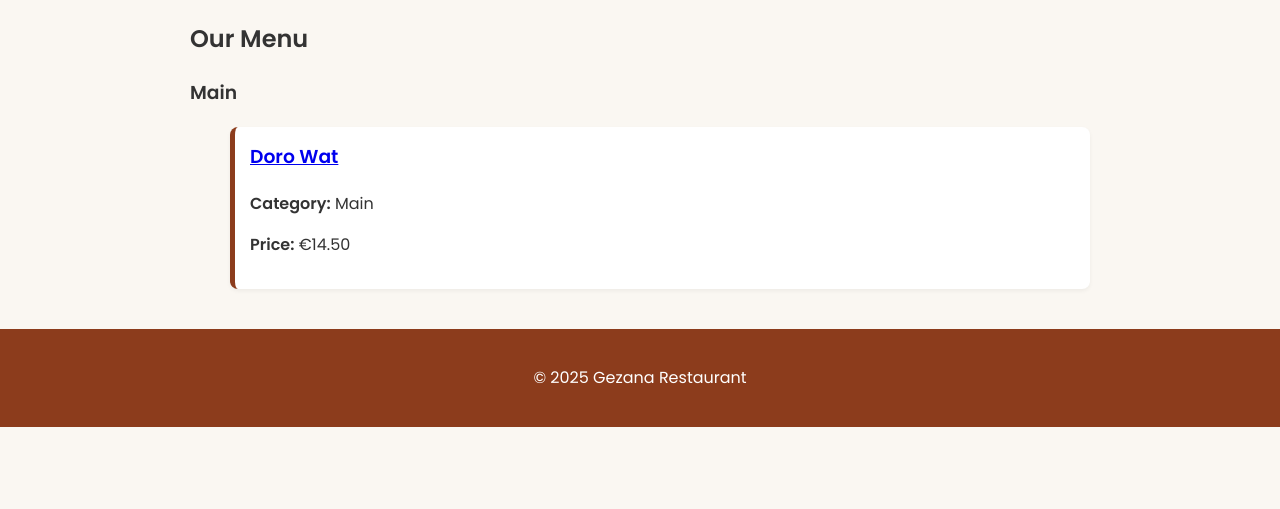
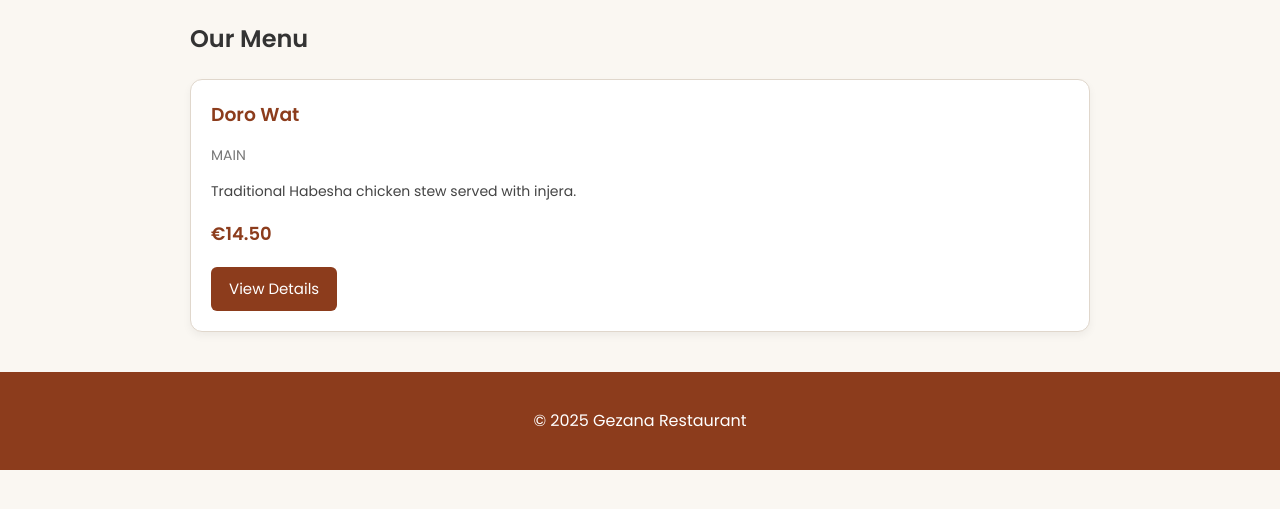
Before and after one commit to fila2021/Gezana, a Django app: page /menu/ in a window 1280 px wide. Shown: the part 226-735 px from the top of the page. Run offline with Django 4.2, Linux system fonts and the light colour scheme; data comes from the database, SQL or seed files in the repository.

Commit message:
Update the layout for menu items

```diff
--- a/gezana_app/static/css/style.css
+++ b/gezana_app/static/css/style.css
@@ -275,3 +275,46 @@ footer {
     border-color: #8c3c1c;
     box-shadow: 0 0 4px rgba(140, 60, 28, 0.4);
 }
+/* ============================
+   MENU GRID LAYOUT
+============================ */
+
+.menu-grid {
+    display: grid;
+    grid-template-columns: repeat(auto-fit, minmax(250px, 1fr));
+    gap: 20px;
+    margin-top: 20px;
+}
+
+.menu-card {
+    background: #fff;
+    padding: 20px;
+    border-radius: 12px;
+    border: 1px solid #e0d7cc;
+    box-shadow: 0 4px 8px rgba(0,0,0,0.05);
+    position: relative;
+}
+
+.menu-card h3 {
+    margin: 0 0 10px;
+    color: #8c3c1c;
+}
+
+.menu-card .price {
+    font-weight: bold;
+    font-size: 18px;
+    color: #8c3c1c;
+}
+
+.menu-card .category {
+    font-size: 14px;
+    text-transform: uppercase;
+    color: #777;
+    margin-bottom: 5px;
+}
+
+.menu-card .description {
+    font-size: 14px;
+    color: #444;
+    margin-bottom: 15px;
+}
--- a/gezana_app/templates/gezana_app/menu_list.html
+++ b/gezana_app/templates/gezana_app/menu_list.html
@@ -5,31 +5,24 @@
 {% block content %}
 <h2>Our Menu</h2>
 
-{% if items %}
+<div class="menu-grid">
     {% for item in items %}
-        {% ifchanged item.category %}
-            {% if not forloop.first %}</ul>{% endif %}
-            <h3>{{ item.get_category_display }}</h3>
-            <ul>
-        {% endifchanged %}
+    <div class="menu-card">
+        <h3>{{ item.name }}</h3>
 
-       <div class="menu-item">
-    <h3>
-        <a href="{% url 'gezana_app:menu_detail' item.pk %}">{{ item.name }}</a>
-    </h3>
+        {% if item.is_vegetarian %}
+            <span class="veg-tag">Vegetarian</span>
+        {% endif %}
 
-    <p><strong>Category:</strong> {{ item.get_category_display }}</p>
-    <p><strong>Price:</strong> €{{ item.price }}</p>
+        <p class="category">{{ item.get_category_display }}</p>
+        <p class="description">{{ item.description|truncatewords:20 }}</p>
 
-    {% if item.is_vegetarian %}
-        <span class="veg-tag">Vegetarian</span>
-    {% endif %}
+        <p class="price">€{{ item.price }}</p>
+
+        <a href="{% url 'gezana_app:menu_detail' item.pk %}" class="button">
+            View Details
+        </a>
+    </div>
+    {% endfor %}
 </div>
-
-
-        {% if forloop.last %}</ul>{% endif %}
-    {% endfor %}
-{% else %}
-    <p>No menu items available yet.</p>
-{% endif %}
 {% endblock %}
```
